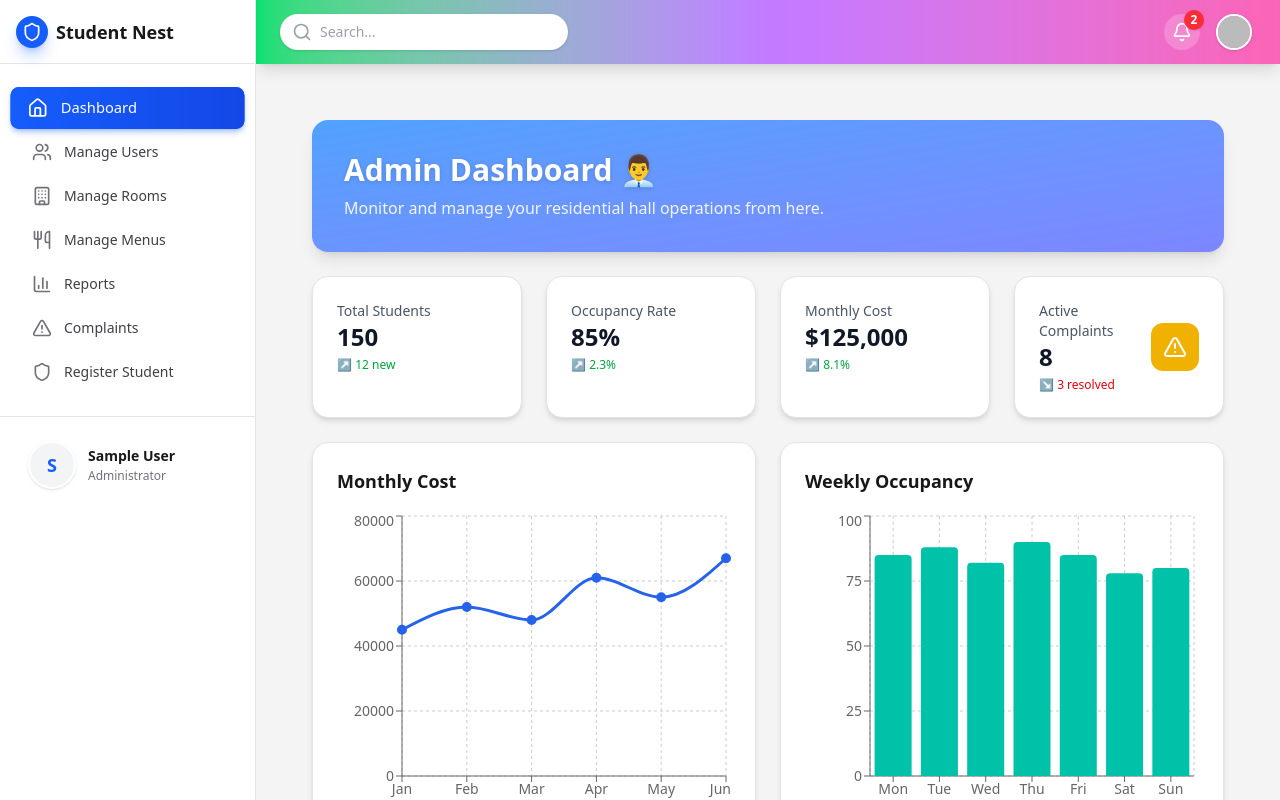
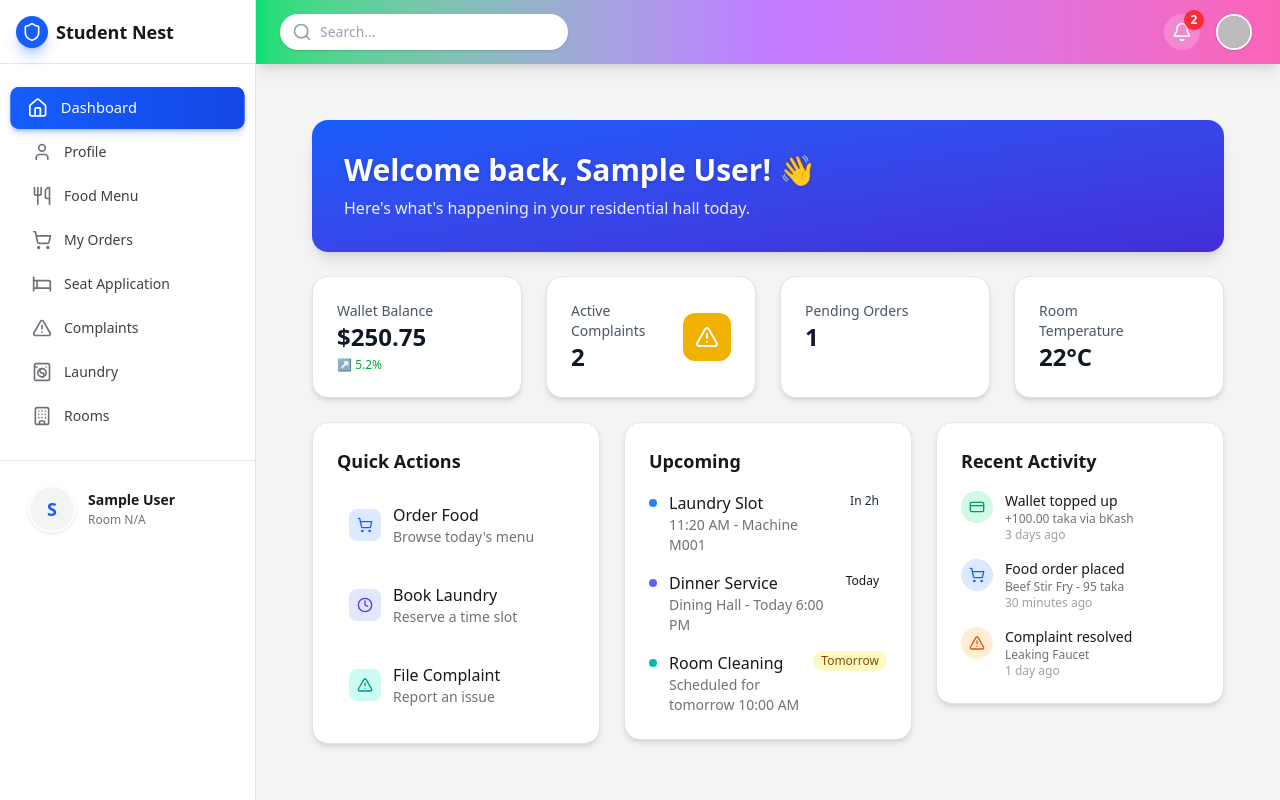
Before and after one commit to AKUL85/CSE-250-client, a React (Vite) app in the folder Project-250-client/: page /dashboard in a window 1280 px wide. Built offline with nearby package versions, Linux system fonts and the light colour scheme; no server answers; sample sign-in values are in the browser's storage.

Commit message:
new branch

```diff
--- a/Project-250-client/src/context/AuthContext.jsx
+++ b/Project-250-client/src/context/AuthContext.jsx
@@ -47,7 +47,7 @@ function AuthProvider({ children }) {
         // Attach role to user object for easy access
         // currentUser.role = idTokenResult.claims.role || null;
         currentUser.role = "admin"
-        // currentUser.role = "student"
+        currentUser.role = "student"
         // console.log(currentUser);
 
         setUser(currentUser);
--- a/Project-250-client/src/layout/Sidebar.jsx
+++ b/Project-250-client/src/layout/Sidebar.jsx
@@ -44,7 +44,7 @@ const Sidebar = ({ isOpen, onClose }) => {
     { to: '/admin/users', icon: Users, label: 'Manage Users' },
     { to: '/admin/rooms', icon: Building, label: 'Manage Rooms' },
     { to: '/admin/menus', icon: Utensils, label: 'Manage Menus' },
-    { to: '/admin/reports', icon: BarChart3, label: 'Reports' },
+    // { to: '/admin/reports', icon: BarChart3, label: 'Reports' },
     { to: '/complaints', icon: AlertTriangle, label: 'Complaints' },
     { to : '/admin/register-student', icon: Shield, label: 'Register Student'}
 
--- a/Project-250-client/src/pages/DashboardPage.jsx
+++ b/Project-250-client/src/pages/DashboardPage.jsx
@@ -41,13 +41,13 @@ const revenueData = [
 ];
 
 const occupancyData = [
-  { day: "Mon", occupancy: 85 },
-  { day: "Tue", occupancy: 88 },
-  { day: "Wed", occupancy: 82 },
-  { day: "Thu", occupancy: 90 },
-  { day: "Fri", occupancy: 85 },
-  { day: "Sat", occupancy: 78 },
-  { day: "Sun", occupancy: 80 },
+  { day: "2019", occupancy: 85 },
+  { day: "2020", occupancy: 88 },
+  { day: "2021", occupancy: 82 },
+  { day: "2022", occupancy: 90 },
+  { day: "2023", occupancy: 85 },
+  { day: "2024", occupancy: 78 },
+  { day: "2025", occupancy: 80 },
 ];
 
 const DashboardPage = () => {
@@ -377,7 +377,7 @@ const DashboardPage = () => {
           <motion.div variants={itemVariants}>
             <Card className="p-6">
               <h3 className="text-lg font-semibold mb-4 text-zinc-900">
-                Weekly Occupancy
+                Yearly Occupancy
               </h3>
               <ResponsiveContainer width="100%" height={300}>
                 <BarChart data={occupancyData}>
```
Also changed, not shown: 2 other files (tests, documents, lock files or other folders).
